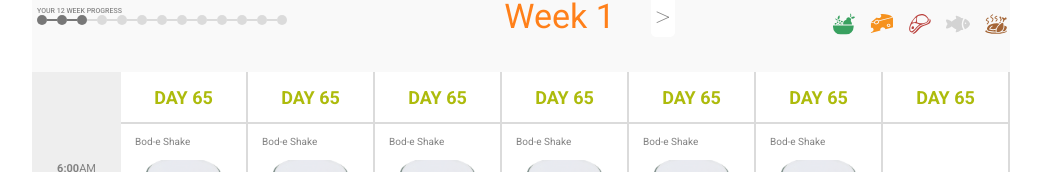
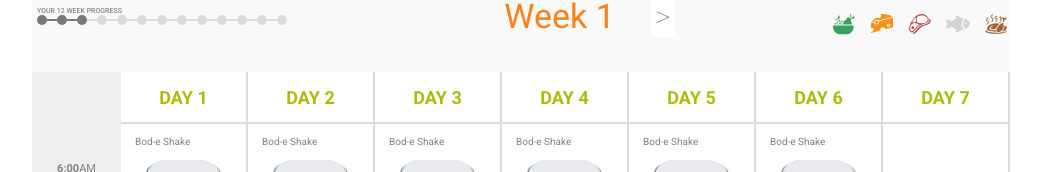
Before and after one commit to molekJ/recruitment-task-get-r, a React (Create React App) app: page / in a window 1280 px wide. Shown: the part 120-292 px from the top of the page, without its empty margins (119-1160 px from the left). Built offline with nearby package versions, Linux system fonts and the light colour scheme.

Commit message:
day display changed

```diff
--- a/src/Data/diets.js
+++ b/src/Data/diets.js
@@ -43,4 +43,5 @@ export default [
     { meal: "Bod-e Burn and Whole-Wheat English Muffin with Butter Spray" },
     { meal: "Garlic Lime Chicken (HC)" },
   ],
+  [],
 ];
--- a/src/components/Content/ContainerDay.js
+++ b/src/components/Content/ContainerDay.js
@@ -9,14 +9,14 @@ import {
 } from "./ContainerDayElements";
 import { CgGym } from "react-icons/cg";
 
-export default function ContainerDay(day) {
+export default function ContainerDay({ mealInfo, indexDay }) {
   return (
     <Container>
-      <DayH3>day 65</DayH3>
-      {day.mealInfo.map((meal, index) => (
+      <DayH3>day {indexDay + 1}</DayH3>
+      {mealInfo.map((meal, index) => (
         <MealContainer key={index}>
           <p>{meal.meal}</p>
-          {meal.img != null && <PictureFood src={day.mealInfo[0].img} />}
+          {meal.img != null && <PictureFood src={mealInfo[0].img} />}
         </MealContainer>
       ))}
 
--- a/src/components/Content/index.js
+++ b/src/components/Content/index.js
@@ -42,11 +42,10 @@ export default function Content() {
             </span>
           </p>
         </ContainerHours>
-        {diets.map((day, index) => (
-          <ContainerDay key={index} mealInfo={day} />
-        ))}
+        {diets.map((day, index) =>
+          day.length === 0 ? (
             <ContainerFreeDay>
-          <DayH3>day 65</DayH3>
+              <DayH3>day {index + 1}</DayH3>
               <GuiltFreeInfo>
                 <MdTagFaces />
                 <p>guilt-free day</p>
@@ -58,6 +57,10 @@ export default function Content() {
                 <p>print</p>
               </PrintIcon>
             </ContainerFreeDay>
+          ) : (
+            <ContainerDay key={index} mealInfo={day} indexDay={index} />
+          )
+        )}
       </ContainerContent>
     </>
   );
```
Lines whose indentation alone changed are shown as unchanged.
